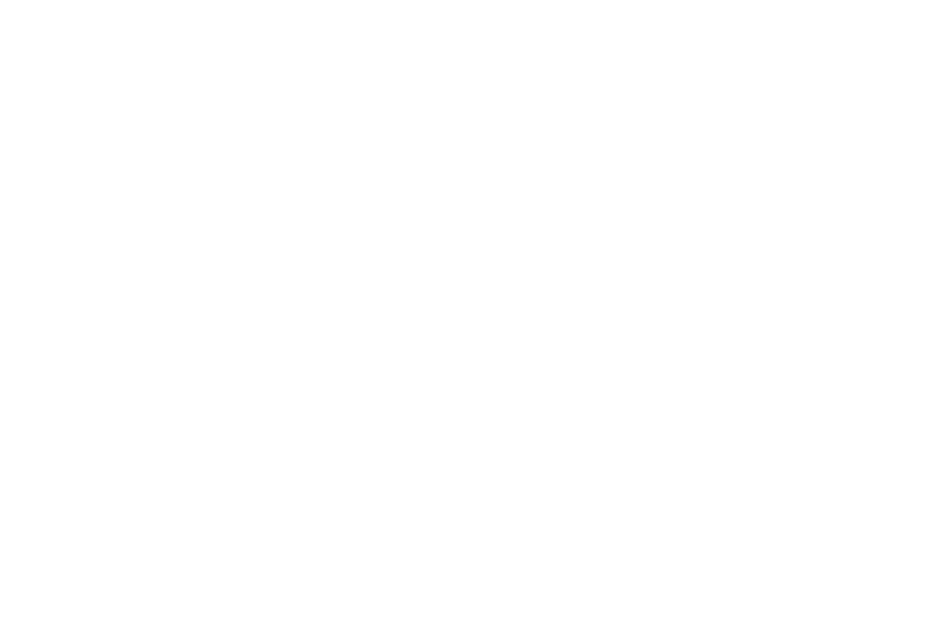
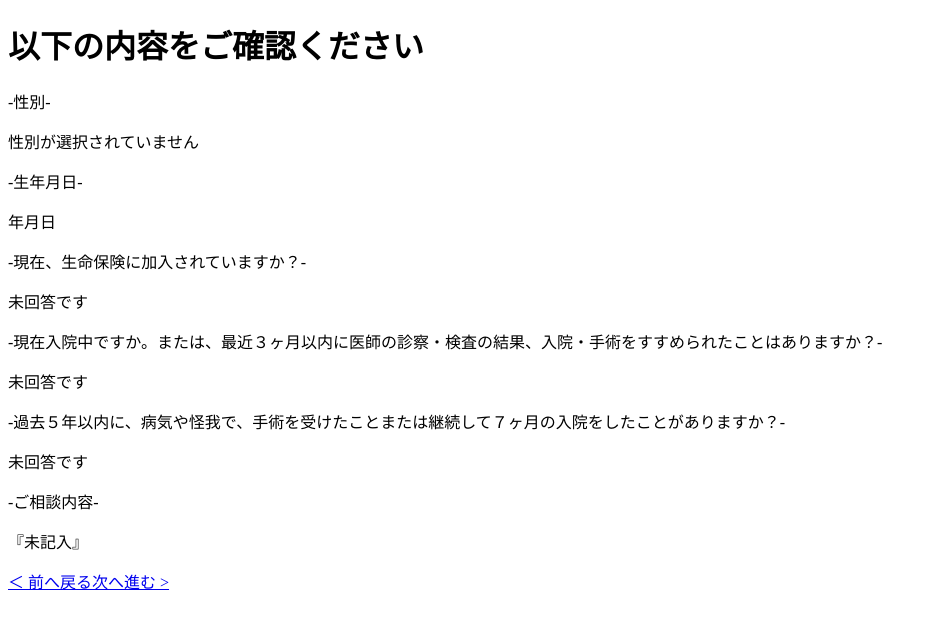
Before and after one commit to Acererak1997/vue-prject, a Vue app: page /page4 in a window 1280 px wide. Shown: the top 628 px of the page, without its empty margins (0-928 px from the left). Built offline with nearby package versions, Linux system fonts and the light colour scheme.

Commit message:
Vue課題2-2.0

```diff
--- a/src/components/Page_1.vue
+++ b/src/components/Page_1.vue
@@ -3,20 +3,20 @@
     <h1>お客様の情報を入力してください</h1>
     <p>性別</p>
     <form>
-      <input type="radio" value="男性" name="sex" />男性
-      <input type="radio" value="女性" name="sex" />女性
+      <input type="radio" value="男性" name="gender" @input="getGender" />男性
+      <input type="radio" value="女性" name="gender" @input="getGender" />女性
     </form>
     <p>生年月日</p>
     <p>
-      <select v-model="year" @change="getDateFormat">
-        <option v-for="n in 99" :key="n">{{ n + 1921 }}（ {{ getWareki(n)}} ）</option>
+      <select name="year" @change="getYear">
+        <option v-for="n in 99" :value="n + 1922" :key="n">{{ n +1922 }}（ {{ getWareki(n)}} ）</option>
       </select>
       年
-      <select v-model="month" @change="getDateFormat">
+      <select @change="getMonth">
         <option v-for="n in 12" :key="n">{{ n }}</option>
       </select>
       月
-      <select v-model="day">
+      <select @change="getDay">
         <option v-for="n in daysMax" :key="n">{{ n }}</option>
       </select>
       日
@@ -29,46 +29,69 @@
 export default {
   data() {
     return {
-      year: 2000,
-      month: 1,
-      day: 1,
-      daysMax: ''
+      daysMax: ""
     };
+  },
+  computed: {
+    gender() {
+      return this.$store.state.gender;
+    },
+    year() {
+      return this.$store.state.year;
+    },
+    month() {
+      return this.$store.state.month;
+    },
+    day() {
+      return this.$store.state.day;
+    }
   },
   created: function() {
     this.getDateFormat();
   },
   methods: {
-    getDateFormat : function() {
-      this.daysMax = new Date(this.year, this.month, 0).getDate();
+    getGender(e) {
+      this.$store.dispatch("getGender", e.target.value);
+    },
+    getDateFormat: function() {
+      this.daysMax = new Date(this.$store.state.year, this.month, 0).getDate();
     },
     getWareki: function(n) {
-      if( n > 97 ) {
-        return `令和${n - 97}年`;
+      if (n > 96) {
+        return `令和${n - 96}年`;
       }
-      if(n > 66) {
+      if (n > 66) {
         return `平成${n - 66}年`;
       }
-      if(n > 3) {
+      if (n > 3) {
         return `昭和${n - 3}年`;
       }
-      if(n > 0) {
+      if (n > 0) {
         return `大正${12 + n}年`;
       }
       // switch (n) {
-      //   case n > 97:
-      //     `令和${n - 97}年`;
+      //   case n > 96:
+      //     `令和${n - 96}年`;
       //     break;
       //   case n > 66:
-      //     `平成${n - 66}`;
+      //     `平成${n - 66}年`;
       //     break;
       //   case n > 3:
-      //     `昭和${n - 63}`;
+      //     `昭和${n - 63}年`;
       //     break;
       //   case n > 0:
-      //     `大正${n - 0}`;
+      //     `大正${12 + n}年`;
       //     break;
       // }
+    },
+    getYear(e) {
+      this.$store.dispatch("getYear", e.target.value);
+    },
+    getMonth(e) {
+      this.$store.dispatch("getMonth", e.target.value);
+    },
+    getDay(e) {
+      this.$store.dispatch("getDay", e.target.value);
     }
   }
 };
--- a/src/components/Page_2.vue
+++ b/src/components/Page_2.vue
@@ -3,23 +3,23 @@
     <h1>以下の質問にお答えください</h1>
     <p>現在、生命保険に加入されていますか？</p>
     <form @change="displaySecond()">
-      <input name="question" type="radio" />はい
-      <input name="question" type="radio" />いいえ
+      <input name="question" type="radio" value="はい" @input="getFirstQ"/>はい
+      <input name="question" type="radio" value="いいえ" @input="getFirstQ"/>いいえ
     </form>
 
     <div v-if="secondQuestion">
       <p>現在入院中ですか。または、最近３ヶ月以内に医師の診察・検査の結果、入院・手術をすすめられたことはありますか？</p>
       <form @change="displayThird()">
-        <input name="question" type="radio" />はい
-        <input name="question" type="radio" />いいえ
+        <input name="question" type="radio" value="はい" @input="getSecondQ" />はい
+        <input name="question" type="radio" value="いいえ" @input="getSecondQ"/>いいえ
       </form>
     </div>
 
     <div v-if="thirdQuestion">
       <p>過去５年以内に、病気や怪我で、手術を受けたことまたは継続して７ヶ月の入院をしたことがありますか？</p>
       <form>
-        <input name="question" type="radio" />はい
-        <input name="question" type="radio" />いいえ
+        <input name="question" type="radio" value="はい" @input="getThirdQ"/>はい
+        <input name="question" type="radio" value="いいえ" @input="getThirdQ"/>いいえ
       </form>
     </div>
       <router-link to="/">＜ 前へ戻る</router-link>
@@ -35,20 +35,38 @@
       thirdQuestion: false
     };
   },
+  computed: {
+    firstQ(){
+      return this.$store.state.firstQ
+    },
+    secondQ(){
+      return this.$store.state.secondQ
+    },
+    thirdQ(){
+      return this.$store.state.thirdQ
+    },
+  },
   methods: {
     displaySecond: function() {
       if (this.secondQuestion === false) {
         this.secondQuestion = true;
       }
-      this.secondQuestion === true;
       return;
     },
     displayThird: function() {
       if (this.thirdQuestion === false) {
         this.thirdQuestion = true;
       }
-      this.thirdQuestion === true;
       return;
+    },
+    getFirstQ(e) {
+      this.$store.dispatch("getFirstQ", e.target.value)
+    },
+    getSecondQ(e) {
+      this.$store.dispatch("getSecondQ", e.target.value)
+    },
+    getThirdQ(e) {
+      this.$store.dispatch("getThirdQ", e.target.value)
     }
   }
 };
--- a/src/components/Page_3.vue
+++ b/src/components/Page_3.vue
@@ -2,14 +2,25 @@
   <div>
     <h1>ご相談内容をご記入ください</h1>
     <p>-ご相談内容-</p>
-    <textarea cols="30" rows="30"></textarea>
+    <textarea cols="30" rows="30" @input="getTex"></textarea>
     <p>
       <router-link to="/page2">＜ 前へ戻る</router-link>
-      <router-link to="/page3">次へ進む ></router-link>
+      <router-link to="/page4">次へ進む ></router-link>
     </p>
   </div>
 </template>
 
 <script>
-export default {};
+export default {
+  computed: {
+    gender(){
+      return this.$store.state.consultationTxt;
+    }
+  },
+  methods: {
+    getTex(e){
+      this.$store.dispatch("getTxt", e.target.value)
+    },
+  }
+}
 </script>
--- /dev/null
+++ b/src/components/Page_4.vue
@@ -0,0 +1,21 @@
+<template>
+  <div>
+    <h1>以下の内容をご確認ください</h1>
+    <p>-性別-</p>
+    <p>{{ this.$store.state.gender }}</p>
+    <p>-生年月日-</p>
+    <p>{{ this.$store.state.year }}<span>年</span>{{ this.$store.state.month }}<span>月</span>{{ this.$store.state.day }}<span>日</span></p>
+    <p>-現在、生命保険に加入されていますか？-</p>
+    <p>{{ this.$store.state.firstQ }}</p>
+    <p>-現在入院中ですか。または、最近３ヶ月以内に医師の診察・検査の結果、入院・手術をすすめられたことはありますか？-</p>
+    <p>{{ this.$store.state.secondQ }}</p>
+    <p>-過去５年以内に、病気や怪我で、手術を受けたことまたは継続して７ヶ月の入院をしたことがありますか？-</p>
+    <p>{{ this.$store.state.thirdQ }}</p>
+    <p>-ご相談内容-</p>
+    <p>『{{ this.$store.state.consultationTxt }}』</p>
+    <p>
+      <router-link to="/page3">＜ 前へ戻る</router-link>
+      <router-link to="#">次へ進む ></router-link>
+    </p>
+  </div>
+</template>
--- a/src/main.js
+++ b/src/main.js
@@ -1,10 +1,12 @@
 import Vue from 'vue'
 import App from './App.vue'
 import router from './route.js'
+import store from "./store"
 
 Vue.config.productionTip = false
 
 new Vue({
   router,
+  store,
   render: h => h(App),
 }).$mount('#app')
--- a/src/route.js
+++ b/src/route.js
@@ -1,20 +1,24 @@
-import Vue from 'vue'
+import Vue from "vue"
 import VueRouter from "vue-router"
 import Page_1 from "./components/Page_1.vue"
 import Page_2 from "./components/Page_2.vue"
 import Page_3 from "./components/Page_3.vue"
+import Page_4 from "./components/Page_4.vue"
+import store from "./store"
 
 Vue.use(VueRouter)
 
 const routes = [
   { path: '/', component: Page_1 },
   { path: '/page2', component: Page_2 },
-  { path: '/page3', component: Page_3 }
+  { path: '/page3', component: Page_3 },
+  { path: '/page4', component: Page_4 }
 ]
 
 const router = new VueRouter({
   mode: "history",
-  routes: routes
+  routes: routes,
+  store
 })
 
 export default router
--- /dev/null
+++ b/src/store.js
@@ -0,0 +1,79 @@
+import Vue from "vue";
+import Vuex from "vuex";
+
+Vue.use(Vuex);
+
+export default new Vuex.Store({
+  state: {
+    gender: "性別が選択されていません",
+    firstQ: '未回答です',
+    secondQ: '未回答です',
+    thirdQ: '未回答です',
+    consultationTxt: '未記入',
+    year: '',
+    month: '',
+    day: '',
+  },
+  getters: {
+    gender: state => state.gender,
+    firstQ: state => state.firstQ,
+    secondQ: state => state.secondQ,
+    thirdQ: state => state.thirdQ,
+    consultationTxt: state => state.consultationTxt,
+    year: state => state.year,
+    month: state => state.month,
+    day: state => state.day,
+  },
+  mutations: {
+    getGender(state, gender) {
+      state.gender = gender;
+    },
+    getFirstQ(state, firstQ) {
+      state.firstQ = firstQ;
+    },
+    getSecondQ(state, secondQ) {
+      state.secondQ = secondQ;
+    },
+    getThirdQ(state, thirdQ) {
+      state.thirdQ = thirdQ;
+    },
+    getTxt(state, consultationTxt) {
+      state.consultationTxt = consultationTxt;
+    },
+    getYear(state, year) {
+      state.year = year;
+    },
+    getMonth(state, month) {
+      state.month = month;
+    },
+    getDay(state, day) {
+      state.day = day;
+    },
+  },
+  actions: {
+    getGender({ commit }, gender) {
+      commit("getGender", gender)
+    },
+    getFirstQ({ commit }, firstQ) {
+      commit("getFirstQ", firstQ)
+    },
+    getSecondQ({ commit }, secondQ) {
+      commit("getSecondQ", secondQ)
+    },
+    getThirdQ({ commit }, thirdQ) {
+      commit("getThirdQ", thirdQ)
+    },
+    getTxt({ commit }, consultationTxt) {
+      commit("getTxt", consultationTxt)
+    },
+    getYear({ commit }, year) {
+      commit("getYear", year)
+    },
+    getMonth({ commit }, month) {
+      commit("getMonth", month)
+    },
+    getDay({ commit }, day) {
+      commit("getDay", day)
+    },
+  }
+});
```
